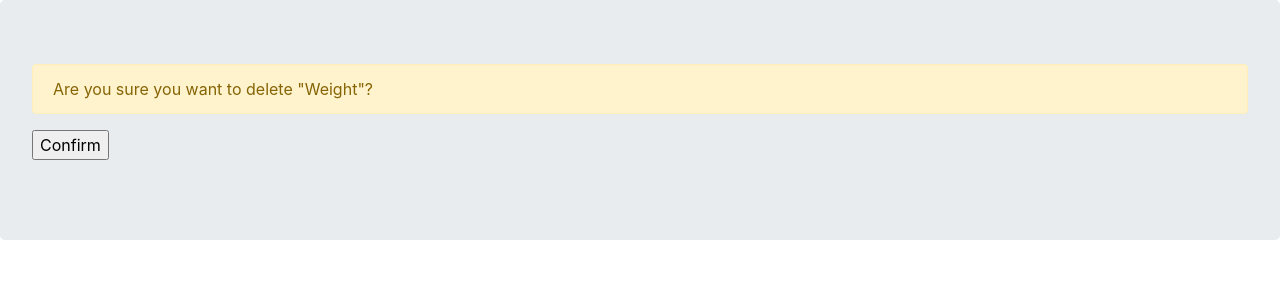
After one commit to AjaySRathore/restrCMS, a Django app: page /nutri-details/delete/1 in a window 1280 px wide. The commit adds this page. Shown: the top 300 px of the page. Run offline with Django 3.2, Linux system fonts and the light colour scheme; a user stored in the database is signed in; data comes from the database, SQL or seed files in the repository; both versions use the stored data as it was after the commit; some libraries are stand-ins or nearby versions.

Commit message:
create Delete view for nutritionInfo

```diff
--- /dev/null
+++ b/restrCMS/foodCMS/templates/foodCMS/nutrition/nutrition_confirm_delete.html
@@ -0,0 +1,14 @@
+{% extends "../base.html" %}
+
+{% block maincontent %}
+<div class="jumbotron">
+    <form method="post">
+        <div class="form-group">
+            {% csrf_token %}
+            <p class="alert alert-warning">Are you sure you want to delete
+                "{{ object.name }}"?</p>
+            <input type="submit" value="Confirm">
+        </div>
+    </form>
+</div>
+{% endblock %}
--- a/restrCMS/foodCMS/templates/foodCMS/nutritionInfolist.html
+++ b/restrCMS/foodCMS/templates/foodCMS/nutritionInfolist.html
@@ -23,6 +23,10 @@
                             Update
                         </a>
                     </td>
+                    <td><a class="btn btn-danger" href="{% url 'nutri-delete' nutritionInfo.id  %}">
+                            Delete
+                        </a>
+                    </td>
                 </tr>
                 {% endfor %}
         </tbody>
--- a/restrCMS/foodCMS/urls.py
+++ b/restrCMS/foodCMS/urls.py
@@ -10,4 +10,6 @@ urlpatterns = [
         name="nutri-create"),
     path('nutri-details/update/<int:pk>',views.NutritionInfoUpdateView.as_view(),
         name="nutri-update"),
+    path('nutri-details/delete/<int:pk>',views.NutritionInfoDeleteView.as_view(),
+        name="nutri-delete")
 ]
--- a/restrCMS/foodCMS/views.py
+++ b/restrCMS/foodCMS/views.py
@@ -2,8 +2,8 @@ from django.contrib.auth.decorators import login_required
 from django.utils.decorators import method_decorator
 from django.views.generic.list import ListView
 from django.views.generic.detail import DetailView
-from django.views.generic.edit import CreateView,UpdateView
-from django.urls import reverse
+from django.views.generic.edit import CreateView,UpdateView,DeleteView
+from django.urls import reverse, reverse_lazy
 
 from foodCMS.models import NutritionInfo,NutriDirectory,Products
 
@@ -34,3 +34,9 @@ class NutritionInfoUpdateView(UpdateView):
 
     def get_success_url(self):
         return reverse('nutri-details', kwargs={'pk': self.object.pk})
+
+@method_decorator(login_required, name="dispatch")
+class NutritionInfoDeleteView(DeleteView):
+    model = NutritionInfo
+    template_name = 'foodCMS/nutrition/nutrition_confirm_delete.html'
+    success_url = reverse_lazy("nutri-info-list")
```
Also changed, not shown: restrCMS/db.sqlite3.
